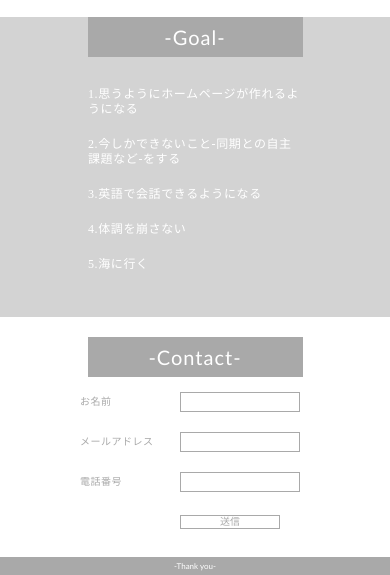
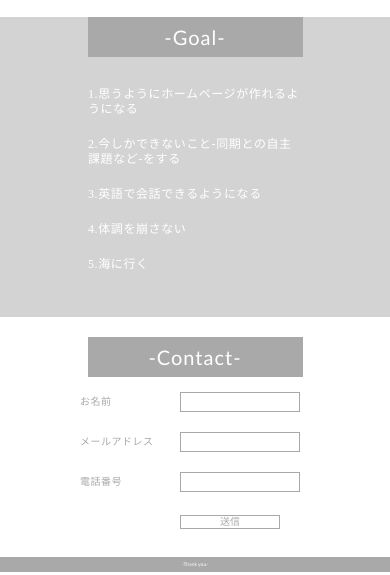
Before and after one commit to yuki-miyake-3/self_introduction_yuki-miyake, a plain HTML site: page 自己紹介0504/index.html in a window 390 px wide. Shown: the part 2353-2928 px from the top of the page. Drawn offline with Linux system fonts and the light colour scheme.

Commit message:
responsive last2

```diff
--- a/自己紹介0504/style.css
+++ b/自己紹介0504/style.css
@@ -416,9 +416,8 @@ footer{
 
 footer{
   padding: 5px;
-  font-size: 8px;
-
+  font-size: 5px;
   }
-
+/*フォントサイズ効かない*/
 
 }
```
